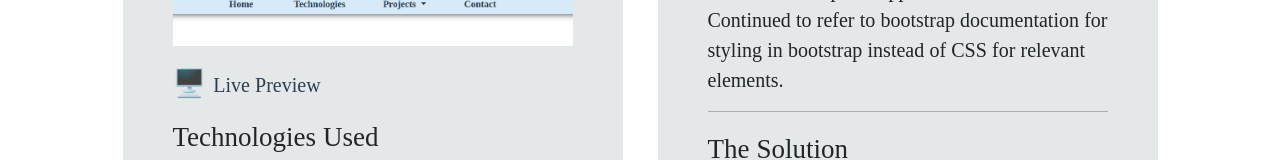
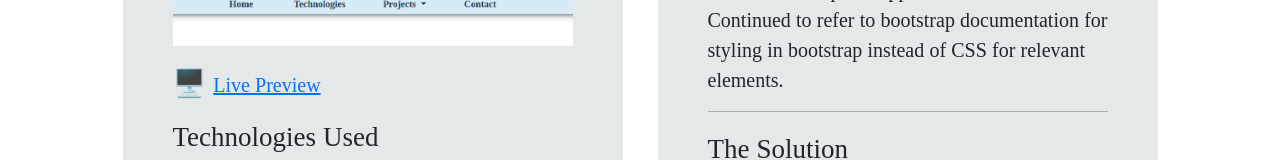
Before and after one commit to brookaroo10/MyPortfolio, a website: page index.html in a window 1280 px wide. Shown: the part 3431-3591 px from the top of the page. Drawn offline with nearby package versions, Linux system fonts and the light colour scheme.

Commit message:
adding link to my portfolio website in live preview feature

```diff
--- a/index.html
+++ b/index.html
@@ -130,7 +130,7 @@
 		<div class="Project1" id="portfolio">
 				<div class="Project1a">This Website
 					<p><img class="image" src="portfoliowebsite.png"/></p>🖥️
-					<p class="live_preview"> Live Preview</p>
+					<p class="live_preview"><a href="https://myportfoliobm.netlify.app/">Live Preview</p></a>
 					<ul>Technologies Used
 						<li class="project_1_li">HTML</li>
 						<li class="project_1_li">CSS</li>
```
